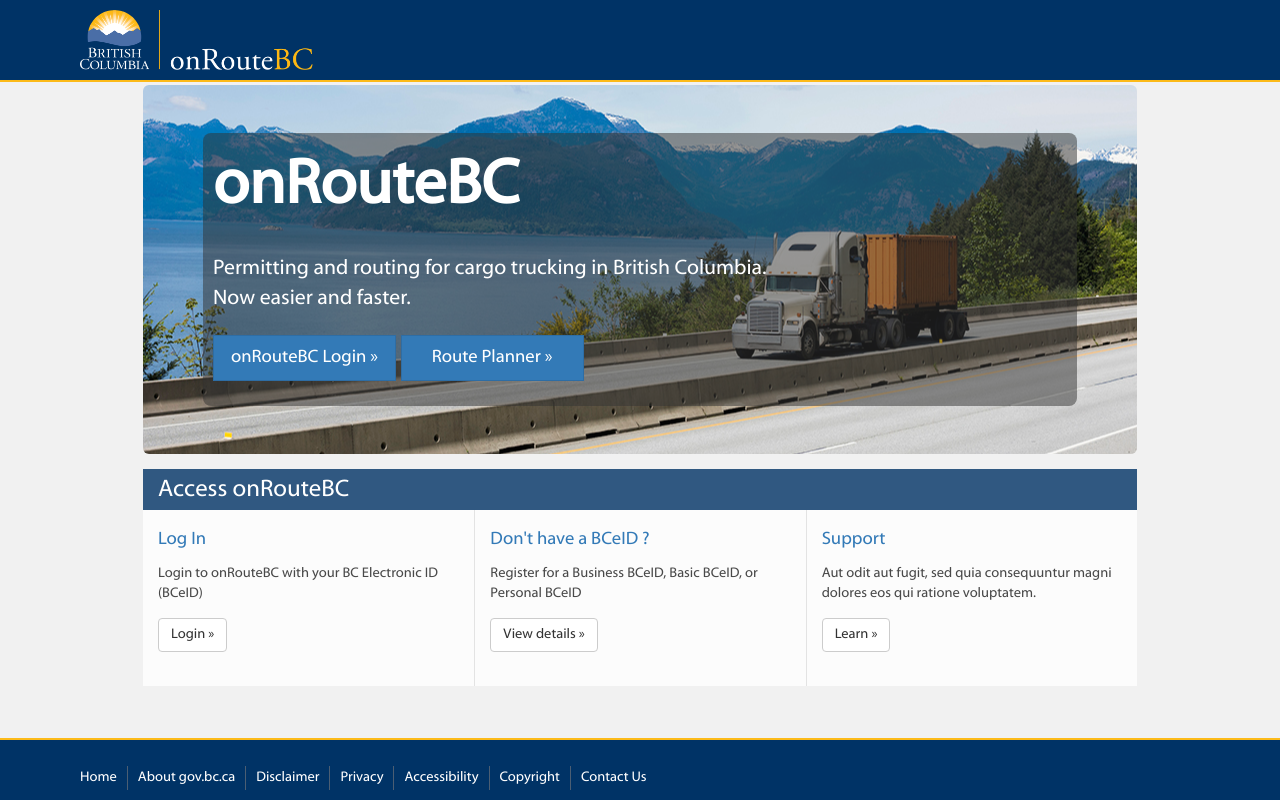
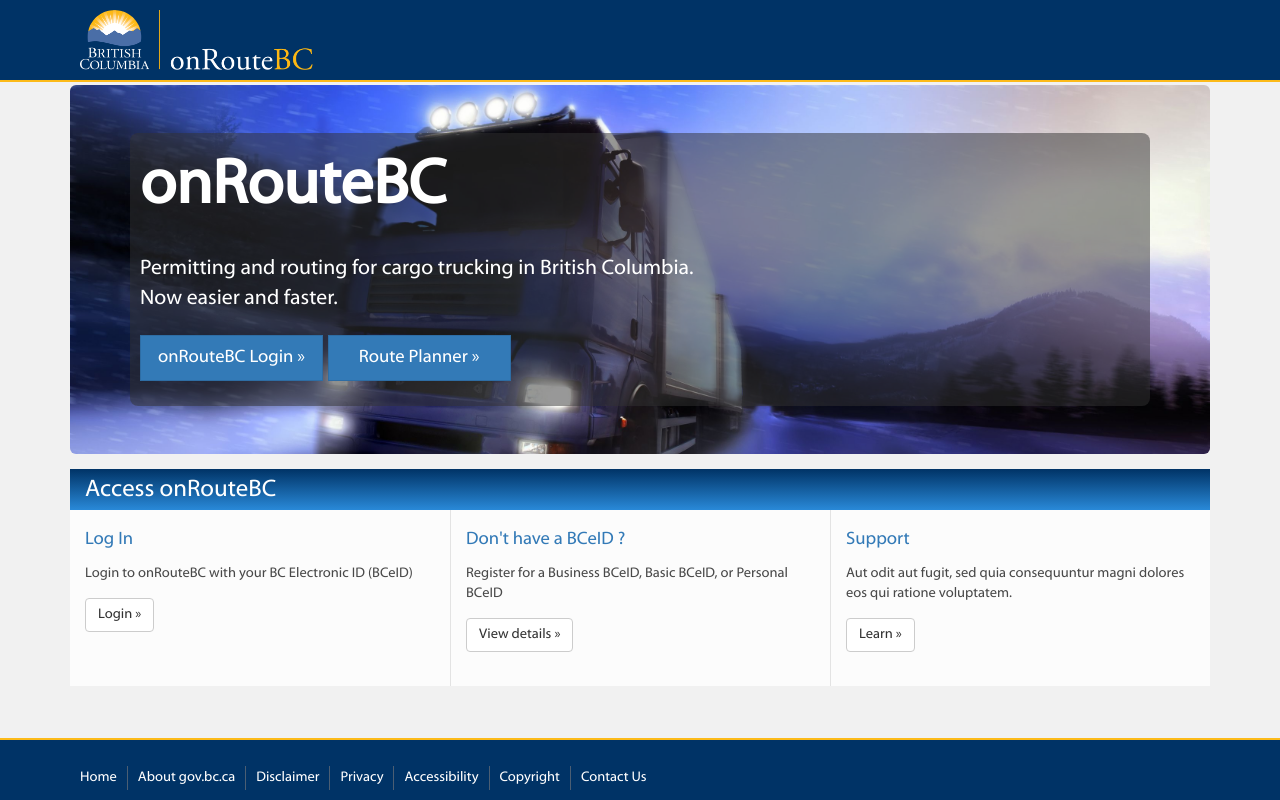
Before and after one commit to Gavin-McLeod/Routing-Home-2, a plain HTML site: page index.html in a window 1280 px wide. Drawn offline with Linux system fonts and the light colour scheme.

Commit message:
return to original image on client's request.  page width no longer constrained.

```diff
--- a/css/style.css
+++ b/css/style.css
@@ -16,10 +16,11 @@ body {
     color: #494949;
     font-size: 14px;
 }
-
+/*
 body > .container {
     max-width:1024px;
 }
+*/
 
 .row {
     margin: 0;
@@ -62,10 +63,11 @@ body > .container {
 .jumbotron {
     margin-bottom: 0;
     border-radius: 0;
-    /* background-image: url("../img/ministry1.png");
-    background-image: url("../img/fall_1140.jpg");  */
-    background-image: url('../img/Truck_Hwy99.jpg');
-    background-position:left;
+    background-image: url("../img/bluetruck2.jpg");
+    /*background-image: url("../img/fall_1140.jpg");
+    background-image: url('../img/Truck_Hwy99.jpg');*/
+    background-position: center top;
+    background-size: cover;
     background-repeat:no-repeat;
 }
 
@@ -85,6 +87,14 @@ body > .container {
 .jumbotron .btn-lg {
     border-radius: 0;
     min-width: 183px;
+}
+
+.blue-heading-bar {
+    background: #003366; /* Old browsers */
+    background: -moz-linear-gradient(top, #003366 0%, #2989d8 100%, #003366 100%, #003366 100%, #2989d8 100%); /* FF3.6-15 */
+    background: -webkit-linear-gradient(top, #003366 0%,#2989d8 100%,#003366 100%,#003366 100%,#2989d8 100%); /* Chrome10-25,Safari5.1-6 */
+    background: linear-gradient(to bottom, #003366 0%,#2989d8 100%,#003366 100%,#003366 100%,#2989d8 100%); /* W3C, IE10+, FF16+, Chrome26+, Opera12+, Safari7+ */
+    filter: progid:DXImageTransform.Microsoft.gradient( startColorstr='#003366', endColorstr='#2989d8',GradientType=0 );
 }
 
 #access_row {
```
Also changed, not shown: img/bluetruck2 - Copy.jpg (added), img/bluetruck2.jpg (added), 1 other file.
